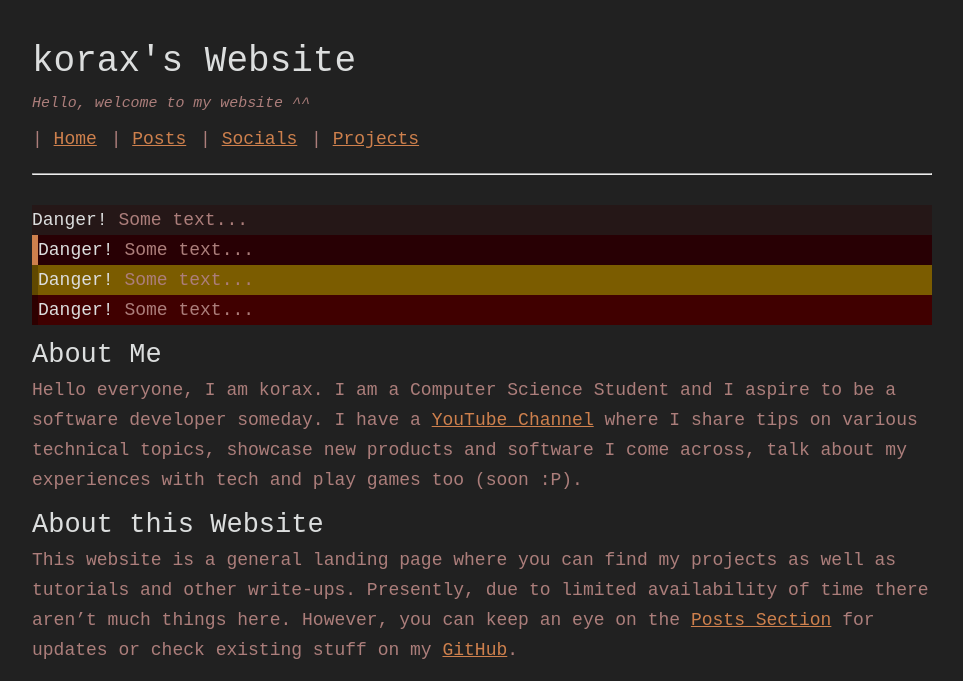
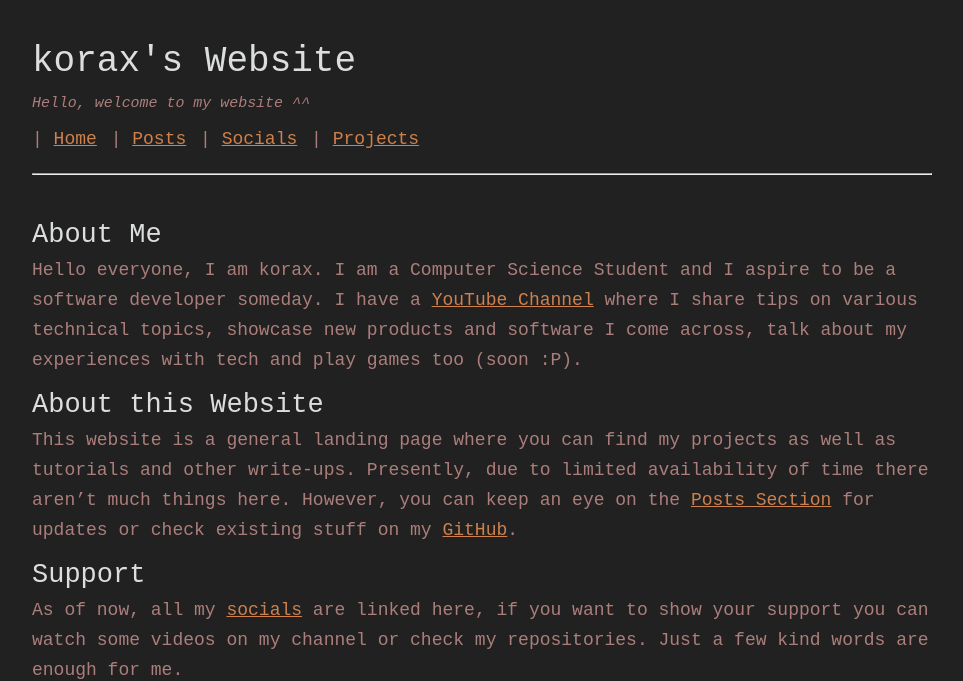
Before and after one commit to koraxial/koraxial.github.io, a Jekyll site: the page built from index.md, in a window 1280 px wide, cut to the strip 0-681 px from the top of the page. Shown: the whole strip, without its empty margins (158-1121 px from the left). Built offline with Jekyll 4.4.1, drawn with Linux system fonts in a browser that asks for light colours.

Commit message:
Update index.md

```diff
--- a/index.md
+++ b/index.md
@@ -2,23 +2,6 @@
 layout: default
 title: Home
 ---
-
- <div class="project">
-  <p><strong>Danger!</strong> Some text...</p>
-</div>
-
- <div class="note">
-  <p><strong>Danger! </strong> Some text...</p>
-</div>
-
- <div class="warning">
-  <p><strong>Danger!</strong> Some text...</p>
-</div>
-
- <div class="disaster">
-  <p><strong>Danger!</strong> Some text...</p>
-</div>
-
 
 ## About Me
 Hello everyone, I am korax. I am a Computer Science Student and I aspire to be a software developer someday.
```
